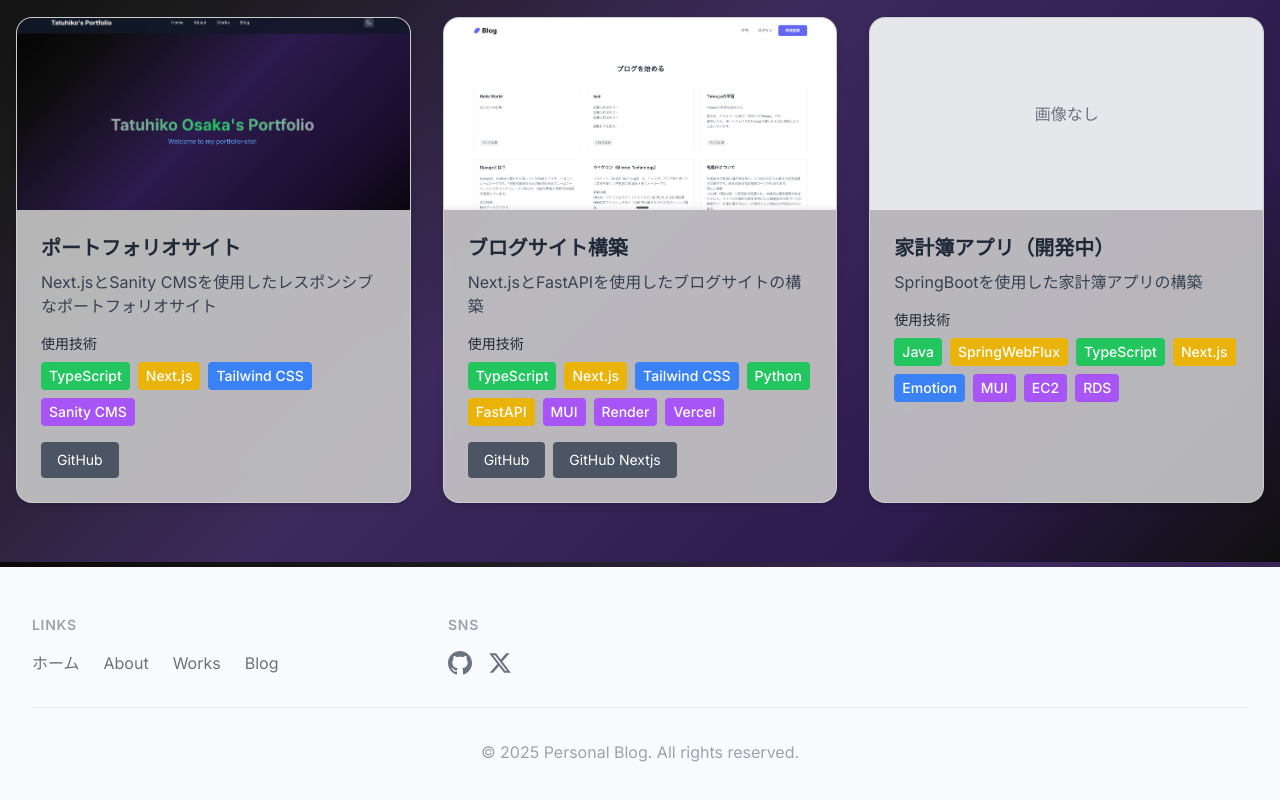
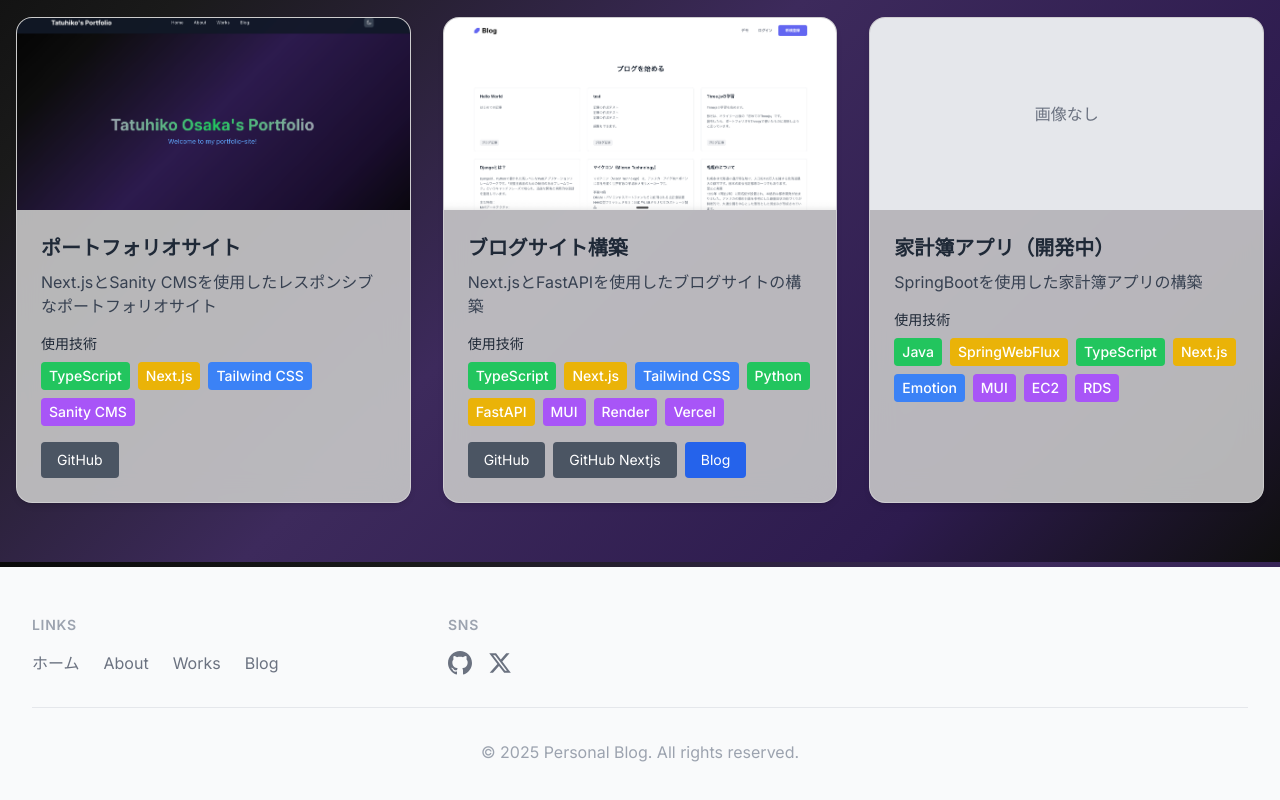
Before and after one commit to TA1851/Portfolio-site, a Next.js app: page / in a window 1280 px wide. Shown: the part 1838-2638 px from the top of the page. Built offline with nearby package versions, Linux system fonts and the light colour scheme; no server answers.

Commit message:
ブログサイトのリンクを修正

```diff
--- a/src/components/common/WorksGrid.tsx
+++ b/src/components/common/WorksGrid.tsx
@@ -124,14 +124,14 @@ const WorksGrid: React.FC<WorksGridProps> = ({ works, showTitle = true, classNam
                         GitHub Nextjs
                       </Link>
                     )}
-                    {work.demoUrl && (
+                    {work.projectUrl && (
                       <Link
-                        href={work.demoUrl}
+                        href={work.projectUrl}
                         target="_blank"
                         rel="noopener noreferrer"
                         className="inline-block bg-blue-600 hover:bg-blue-700 text-white px-4 py-2 rounded text-sm transition-colors duration-200"
                       >
-                        Demo
+                        Blog
                       </Link>
                     )}
                   </div>
--- a/src/components/home/WorksSection.tsx
+++ b/src/components/home/WorksSection.tsx
@@ -59,14 +59,13 @@ const WorksSection: React.FC<WorksSectionProps> = ({ works }) => {
                         GitHub
                       </Link>
                     )}
-                    {(work.MyUrl || work.projectUrl) && (
+                    {(work.projectUrl) && (
                       <Link
-                        href={work.MyUrl || work.projectUrl || ''}
+                        href={ work.projectUrl }
                         target="_blank"
                         rel="noopener noreferrer"
                         className="inline-block bg-blue-600 hover:bg-blue-700 text-white px-4 py-2 rounded text-sm transition-colors duration-200"
                       >
-                        Demo
                       </Link>
                     )}
                   </div>
--- a/src/data/works.ts
+++ b/src/data/works.ts
@@ -29,7 +29,7 @@ export const works: Work[] = [
     technologies: ['TypeScript', 'Next.js', 'Tailwind CSS', 'Python', 'FastAPI', 'MUI', 'Render', 'Vercel'],
     githubUrl: 'https://github.com/TA1851/blog-api-main',
     githubUrl2: 'https://github.com/TA1851/nextjs-app',
-    MyUrl: 'https://nextjs-app-yvfr.vercel.app/'
+    projectUrl: 'https://nextjs-app-yvfr.vercel.app/'
   },
   {
     _id: '3',
@@ -44,6 +44,6 @@ export const works: Work[] = [
     },
     technologies: ['Java', 'SpringWebFlux', 'TypeScript','Next.js', 'Emotion', 'MUI', 'EC2', 'RDS'],
     githubUrl: '',
-    MyUrl: ''
+    projectUrl: ''
   },
 ];
--- a/src/types/index.ts
+++ b/src/types/index.ts
@@ -108,7 +108,6 @@ export interface Work {
   projectUrl?: string
   githubUrl?: string
   githubUrl2?: string
-  MyUrl?: string
   featured?: boolean
   order?: number
 }
```
